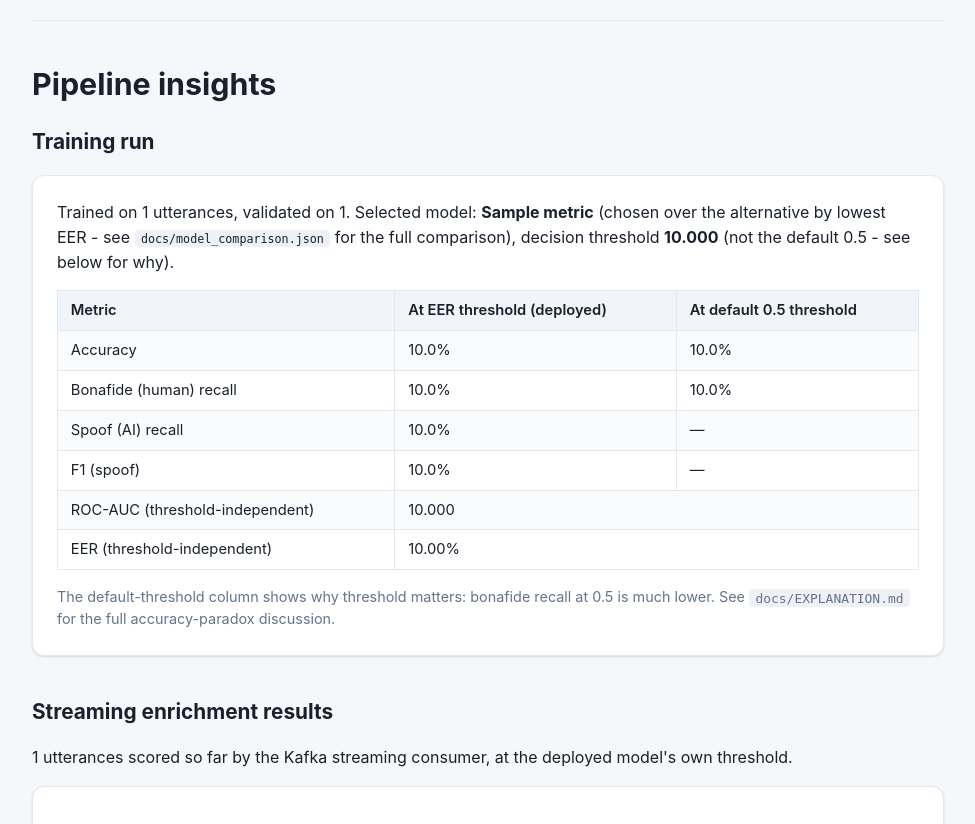
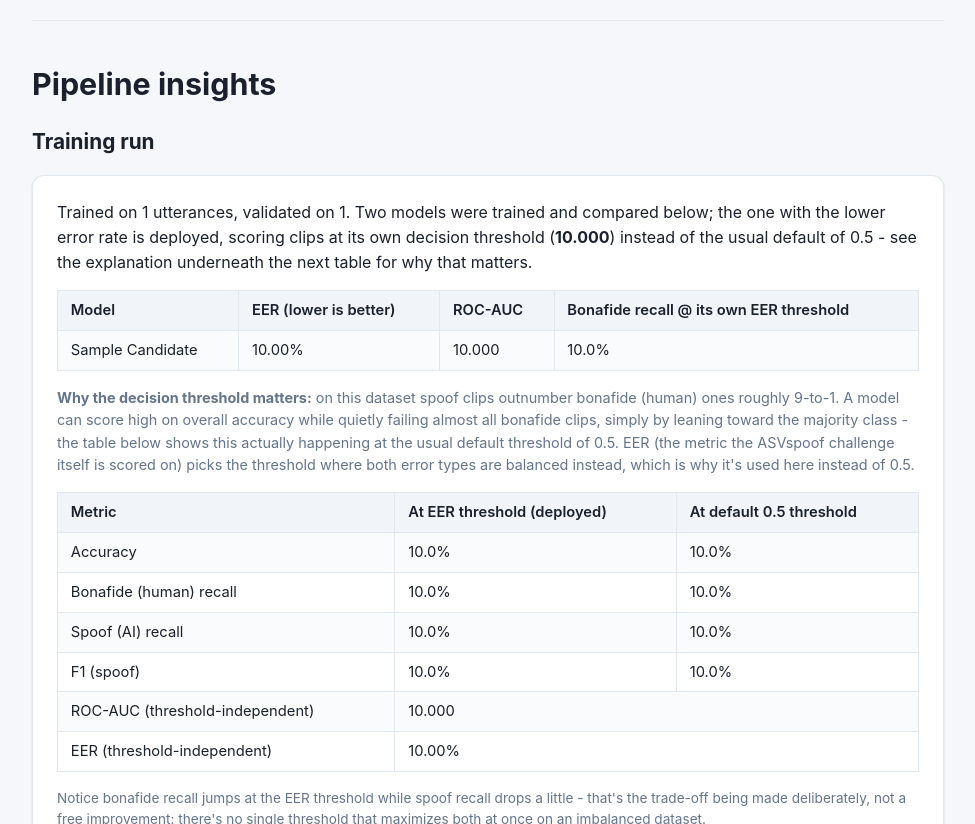
Before and after one commit to HadarBaum/asvspoof-voice-ai, a Flask app: template app/templates/dashboard.html in a window 1280 px wide. Shown: the part 41-865 px from the top of the page, without its empty margins (152-1127 px from the left). Run offline with Flask 3, Linux system fonts and the light colour scheme; the template is opened without the code that fills it: most values are stand-ins (such as "Sample title", 1, 10 or a date in 2020).

Commit message:
Play similar clips in the demo, complete the threshold comparison table, remove doc-file references from the UI
- Add an /audio/<key> route that streams a clip straight out of MinIO, and
  wire it into the classify page's similar-clips list (<audio controls>) so
  the audience can actually hear what "acoustically similar" means, not just
  see a similarity score.
- train_classifier.py now also persists spoof recall and F1 at the default
  0.5 threshold (it already computed them, just didn't save them) - the
  dashboard's comparison table had em-dash placeholders for those two cells
  because the data was never there, not because it wasn't meaningful.
- Replace "see docs/model_comparison.json" and "see docs/EXPLANATION.md" with
  actual inline content: a real Random-Forest-vs-Gradient-Boosting comparison
  table server.py now loads and renders, and a self-contained explanation of
  why the decision threshold matters, right on the dashboard.

```diff
--- a/app/server.py
+++ b/app/server.py
@@ -20,11 +20,11 @@ import os
 import sys
 
 import joblib
-from flask import Flask, render_template, request
+from flask import Flask, Response, render_template, request
 
 sys.path.insert(0, os.path.dirname(os.path.dirname(os.path.abspath(__file__))))
 
-from common import es_client  # noqa: E402
+from common import es_client, minio_client  # noqa: E402
 from common.features import extract_features, features_to_vector  # noqa: E402
 from common.model import load_model  # noqa: E402
 
@@ -33,6 +33,7 @@ SCALER_PATH = os.environ.get(
     "SCALER_PATH", os.path.join(os.path.dirname(__file__), "..", "models", "embedding_scaler.joblib")
 )
 METRICS_PATH = os.path.join(os.path.dirname(__file__), "..", "docs", "training_metrics.json")
+COMPARISON_PATH = os.path.join(os.path.dirname(__file__), "..", "docs", "model_comparison.json")
 
 app = Flask(__name__)
 _model = None
@@ -66,7 +67,8 @@ def find_similar_clips(vector, k=5):
     )
     return [
         {
-            "key": hit["_source"]["key"].rsplit("/", 1)[-1],
+            "key": hit["_source"]["key"],  # full MinIO object key, used by /audio/<key> to fetch and play it back
+            "display_name": hit["_source"]["key"].rsplit("/", 1)[-1],
             "label": "AI-generated" if hit["_source"]["label"] == "spoof" else "Human",
             "attack_id": hit["_source"]["attack_id"],
             "partition": hit["_source"]["partition"],
@@ -108,6 +110,20 @@ def classify():
     return render_template("classify.html", result=result, error=error)
 
 
+@app.route("/audio/<path:key>")
+def audio(key):
+    """Streams a training clip straight out of MinIO by its object key, so the
+    similar-clips list on /classify can be played back in the browser - the
+    audience hears what "acoustically similar" actually means, not just a
+    similarity score."""
+    try:
+        client = minio_client.get_client()
+        audio_bytes = minio_client.get_object_bytes(client, key)
+        return Response(audio_bytes, mimetype="audio/flac")
+    except Exception:  # noqa: BLE001
+        return "Clip not found", 404
+
+
 @app.route("/dashboard")
 def dashboard():
     es = es_client.get_client()
@@ -115,6 +131,11 @@ def dashboard():
     if os.path.exists(METRICS_PATH):
         with open(METRICS_PATH) as f:
             metrics = json.load(f)
+
+    comparison = None
+    if os.path.exists(COMPARISON_PATH):
+        with open(COMPARISON_PATH) as f:
+            comparison = json.load(f)
 
     n_predictions = 0
     accuracy_by_attack = []
@@ -147,6 +168,7 @@ def dashboard():
     return render_template(
         "dashboard.html",
         metrics=metrics,
+        comparison=comparison,
         n_predictions=n_predictions,
         accuracy_by_attack=accuracy_by_attack,
         class_balance=class_balance,
--- a/app/static/style.css
+++ b/app/static/style.css
@@ -184,13 +184,26 @@ section { margin-bottom: 2.5rem; }
 }
 .similar-list li {
   display: flex;
+  flex-wrap: wrap;
   justify-content: space-between;
   align-items: center;
+  gap: 0.6rem;
   padding: 0.6rem 0.9rem;
   background: #f8fafc;
   border: 1px solid var(--border);
   border-radius: 8px;
   font-size: 0.9rem;
+}
+.similar-info {
+  display: flex;
+  align-items: center;
+  gap: 0.5rem;
+  flex-wrap: wrap;
+}
+.similar-score { color: var(--text-muted); font-size: 0.85rem; }
+.similar-list audio {
+  height: 32px;
+  max-width: 220px;
 }
 .similar-list .tag {
   font-size: 0.78rem;
--- a/app/templates/dashboard.html
+++ b/app/templates/dashboard.html
@@ -8,23 +8,47 @@
   {% if metrics %}
     <div class="card">
       <p style="margin-top: 0;">
-        Trained on {{ metrics.n_train }} utterances, validated on {{ metrics.n_dev }}.
-        Selected model: <strong>{{ metrics.model_name }}</strong> (chosen over the alternative by lowest EER -
-        see <code>docs/model_comparison.json</code> for the full comparison), decision threshold
-        <strong>{{ "%.3f"|format(metrics.decision_threshold) }}</strong> (not the default 0.5 - see below for why).
+        Trained on {{ metrics.n_train }} utterances, validated on {{ metrics.n_dev }}. Two models were
+        trained and compared below; the one with the lower error rate is deployed, scoring clips at its
+        own decision threshold (<strong>{{ "%.3f"|format(metrics.decision_threshold) }}</strong>) instead
+        of the usual default of 0.5 - see the explanation underneath the next table for why that matters.
+      </p>
+
+      {% if comparison %}
+      <table>
+        <tr><th>Model</th><th>EER (lower is better)</th><th>ROC-AUC</th><th>Bonafide recall @ its own EER threshold</th></tr>
+        {% for name, c in comparison.candidates.items() %}
+          <tr>
+            <td>{{ name.replace('_', ' ').title() }}{% if name == comparison.selected %} &mdash; <strong>deployed</strong>{% endif %}</td>
+            <td>{{ "%.2f"|format(c.eer * 100) }}%</td>
+            <td>{{ "%.3f"|format(c.roc_auc) }}</td>
+            <td>{{ "%.1f"|format(c.at_eer_threshold.recall_bonafide * 100) }}%</td>
+          </tr>
+        {% endfor %}
+      </table>
+      {% endif %}
+
+      <p style="font-size: 0.9rem; color: var(--text-muted);">
+        <strong>Why the decision threshold matters:</strong> on this dataset spoof clips outnumber bonafide
+        (human) ones roughly 9-to-1. A model can score high on overall accuracy while quietly failing almost
+        all bonafide clips, simply by leaning toward the majority class - the table below shows this
+        actually happening at the usual default threshold of 0.5. EER (the metric the ASVspoof challenge
+        itself is scored on) picks the threshold where both error types are balanced instead, which is
+        why it's used here instead of 0.5.
       </p>
       <table>
         <tr><th>Metric</th><th>At EER threshold (deployed)</th><th>At default 0.5 threshold</th></tr>
         <tr><td>Accuracy</td><td>{{ "%.1f"|format(metrics.accuracy_dev * 100) }}%</td><td>{{ "%.1f"|format(metrics['accuracy_dev_default_threshold_0.5'] * 100) }}%</td></tr>
         <tr><td>Bonafide (human) recall</td><td>{{ "%.1f"|format(metrics.recall_bonafide_dev * 100) }}%</td><td>{{ "%.1f"|format(metrics['recall_bonafide_dev_default_threshold_0.5'] * 100) }}%</td></tr>
-        <tr><td>Spoof (AI) recall</td><td>{{ "%.1f"|format(metrics.recall_dev * 100) }}%</td><td>&mdash;</td></tr>
-        <tr><td>F1 (spoof)</td><td>{{ "%.1f"|format(metrics.f1_dev * 100) }}%</td><td>&mdash;</td></tr>
+        <tr><td>Spoof (AI) recall</td><td>{{ "%.1f"|format(metrics.recall_dev * 100) }}%</td><td>{{ "%.1f"|format(metrics['recall_dev_default_threshold_0.5'] * 100) }}%</td></tr>
+        <tr><td>F1 (spoof)</td><td>{{ "%.1f"|format(metrics.f1_dev * 100) }}%</td><td>{{ "%.1f"|format(metrics['f1_dev_default_threshold_0.5'] * 100) }}%</td></tr>
         <tr><td>ROC-AUC (threshold-independent)</td><td colspan="2">{{ "%.3f"|format(metrics.roc_auc_dev) }}</td></tr>
         <tr><td>EER (threshold-independent)</td><td colspan="2">{{ "%.2f"|format(metrics.eer_dev * 100) }}%</td></tr>
       </table>
-      <p style="margin-bottom: 0; font-size: 0.9rem; color: var(--text-muted);">
-        The default-threshold column shows why threshold matters: bonafide recall at 0.5 is much lower.
-        See <code>docs/EXPLANATION.md</code> for the full accuracy-paradox discussion.
+      <p style="margin-bottom: 0; font-size: 0.85rem; color: var(--text-muted);">
+        Notice bonafide recall jumps at the EER threshold while spoof recall drops a little - that's the
+        trade-off being made deliberately, not a free improvement: there's no single threshold that
+        maximizes both at once on an imbalanced dataset.
       </p>
     </div>
   {% else %}
--- a/app/templates/index.html
+++ b/app/templates/index.html
@@ -12,8 +12,7 @@
   <p style="margin-top: 0;">Built for the BIU Big Data and AI course project. Pipeline: MinIO (object store) &rarr; Spark
     (batch feature extraction) &rarr; scikit-learn classifier (Random Forest vs. Gradient Boosting, picked by EER)
     &rarr; Kafka streaming enrichment &rarr; Elasticsearch (aggregations + k-NN semantic search over acoustic
-    embeddings). See <code>docs/DESIGN.md</code> and <code>docs/EXPLANATION.md</code> in the repo for the
-    full write-up.</p>
+    embeddings).</p>
   <p style="margin-bottom: 0;">
     <a class="button" href="/classify">Try the classifier &rarr;</a>
     <a class="button secondary" href="/dashboard">View pipeline insights &rarr;</a>
--- a/common/es_client.py
+++ b/common/es_client.py
@@ -69,6 +69,8 @@ _RESULTS_FIELDS = {
     "recall_bonafide_dev": {"type": "float"},
     "accuracy_dev_default_threshold_0.5": {"type": "float"},
     "recall_bonafide_dev_default_threshold_0.5": {"type": "float"},
+    "recall_dev_default_threshold_0.5": {"type": "float"},
+    "f1_dev_default_threshold_0.5": {"type": "float"},
 }
 
 
--- a/docs/training_metrics.json
+++ b/docs/training_metrics.json
@@ -1,6 +1,6 @@
 {
-  "run_id": "20260814T153713Z",
-  "trained_at": "2026-08-14T15:37:13.177097+00:00",
+  "run_id": "20260816T172310Z",
+  "trained_at": "2026-08-16T17:23:10.609115+00:00",
   "n_train": 25380,
   "n_dev": 24844,
   "model_name": "gradient_boosting",
@@ -14,6 +14,8 @@
   "f1_dev": 0.946167157756887,
   "accuracy_dev_default_threshold_0.5": 0.9428835936242151,
   "recall_bonafide_dev_default_threshold_0.5": 0.8018053375196232,
+  "recall_dev_default_threshold_0.5": 0.9590060997488339,
+  "f1_dev_default_threshold_0.5": 0.9678835751307063,
   "top_features": [
     [
       "mfcc_3_std",
--- a/pipeline/train_classifier.py
+++ b/pipeline/train_classifier.py
@@ -174,10 +174,12 @@ def main():
         "recall_dev": best["at_eer_threshold"]["recall_spoof"],
         "recall_bonafide_dev": best["at_eer_threshold"]["recall_bonafide"],
         "f1_dev": best["at_eer_threshold"]["f1_spoof"],
-        # kept so the accuracy-paradox story (see docs/EXPLANATION.md) stays
-        # backed by real numbers even after the threshold fix is applied
+        # kept so the accuracy-paradox story stays backed by real numbers even
+        # after the threshold fix is applied (see the dashboard's comparison table)
         "accuracy_dev_default_threshold_0.5": best["at_default_threshold_0.5"]["accuracy"],
         "recall_bonafide_dev_default_threshold_0.5": best["at_default_threshold_0.5"]["recall_bonafide"],
+        "recall_dev_default_threshold_0.5": best["at_default_threshold_0.5"]["recall_spoof"],
+        "f1_dev_default_threshold_0.5": best["at_default_threshold_0.5"]["f1_spoof"],
     }
 
     os.makedirs(os.path.dirname(args.metrics_out), exist_ok=True)
```
Also changed, not shown: app/templates/classify.html (+6 -2 lines).
